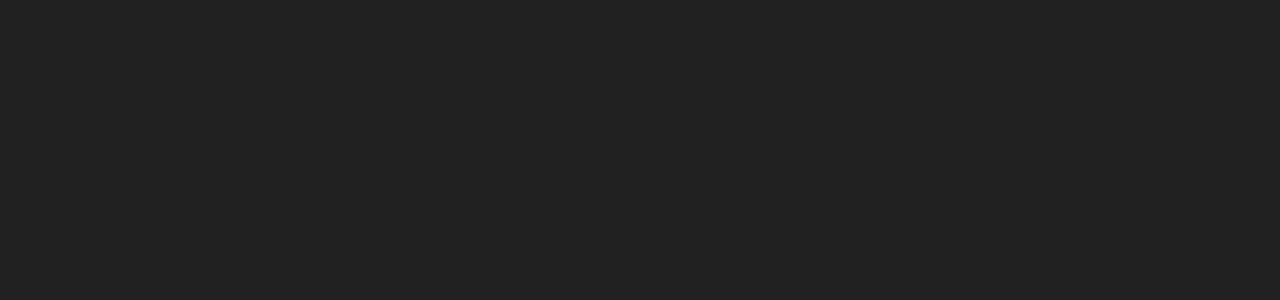
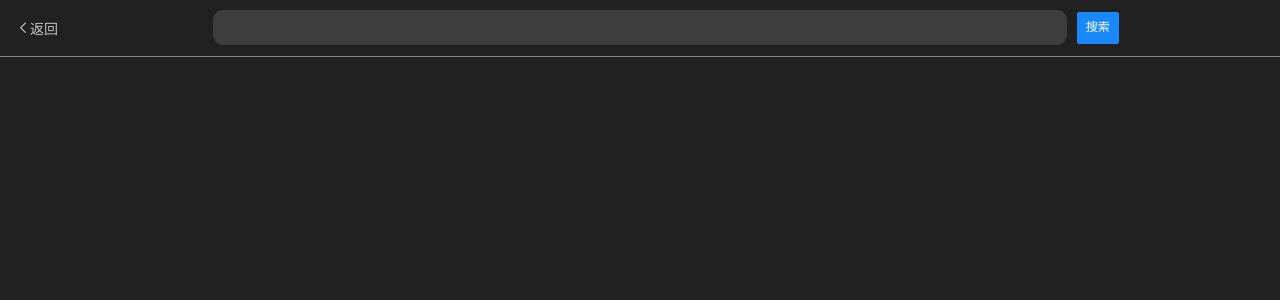
Before and after one commit to Cmysession/vant3-vue3-video, a Vue app: page /search in a window 1280 px wide. Before the commit this address had no page. Shown: the top 300 px of the page. Built offline with nearby package versions, Linux system fonts and the light colour scheme; what vue3-video-play would draw is missing.

Commit message:
搜索页面

```diff
--- a/src/main.js
+++ b/src/main.js
@@ -2,7 +2,9 @@
 import App from './App.vue'
 import router from './router'
 import store from './store'
-import { Button,Icon,List,NavBar,Tag,Col, Row  } from 'vant'
+import {
+    Button, Icon, List, NavBar, Tag, Col, Row, Field, CellGroup
+} from 'vant'
 import publicCss from './style/public.css'
 import vue3videoPlay from "vue3-video-play"; // 引入组件
 import "vue3-video-play/dist/style.css"; // 引入css
@@ -17,6 +19,8 @@
     .use(Tag)
     .use(Col)
     .use(Row)
+    .use(Field)
+    .use(CellGroup)
     .use(vue3videoPlay)
     .use(router)
     .mount('#app')
--- a/src/router/index.js
+++ b/src/router/index.js
@@ -18,6 +18,12 @@
         component: () => import(/* webpackChunkName: "VideoView" */ '../views/video/VideoView.vue'),
         meta: { keepAlive: false, scrollTop: 0 },
       },
+      {
+        path: '/search', // 搜索
+        name: 'search-view',
+        component: () => import(/* webpackChunkName: "SearchView" */ '../views/search/SearchView.vue'),
+        meta: { keepAlive: false, scrollTop: 0 },
+      },
     ]
   },
   {
--- a/src/views/home/HomeView.vue
+++ b/src/views/home/HomeView.vue
@@ -10,7 +10,7 @@
                         <div class="logo-title">YouTuBe</div>
                     </div>
                     <!-- 搜索 -->
-                    <div class="search-box">
+                    <div class="search-box" @click="onToView('search-view')">
                         <van-icon name="search" color="#FFFFFF" size="28" />
                     </div>
                     <!-- 我的信息 -->
@@ -257,12 +257,20 @@
             setSessionItem('btScrollLeft', btScrollLeft)
         })
 
+        /**
+         * 跳转其他页面
+         * @param {*} name
+         */
+        const onToView = function (name) {
+            router.push({ name: name })
+        }
+
         onMounted(function () {
 
         })
 
         return {
-            init, sortOnClick, dataScroll, onLoad, rowInfo
+            init, sortOnClick, dataScroll, onLoad, rowInfo, onToView
         }
     },
 
--- /dev/null
+++ b/src/views/search/SearchView.vue
@@ -0,0 +1,85 @@
+<template>
+    <div id="search-body-box">
+        <header class="header-box">
+            <van-row>
+                <van-col @click="onClickLeft" span="4">
+                    <van-icon name="arrow-left" />返回
+                </van-col>
+                <van-col span="16">
+                    <van-field class="field-box" />
+                </van-col>
+                <van-col span="4">
+                    <van-button type="primary" size="small">搜索</van-button>
+                </van-col>
+            </van-row>
+        </header>
+    </div>
+</template>
+
+<script>
+import { Toast } from 'vant';
+import { reactive } from 'vue'
+
+export default {
+    setup() {
+        const init = reactive({
+            value: '',
+        })
+
+        /**
+         * 返回事件
+         */
+        const onClickLeft = function () {
+            history.back()
+        }
+
+        const onSearch = (val) => Toast(val);
+        const onClickButton = () => Toast(init.value);
+        return { init, onSearch, onClickButton, onClickLeft }
+    }
+}
+</script>
+
+<style scoped>
+#search-body-box .header-box {
+    width: 100%;
+    height: 46px;
+    background: #212121;
+    border-bottom: 1px inset #313131;
+}
+
+#search-body-box .header-box .van-col {
+    font-size: 14px;
+    color: #c3c3c3;
+    position: relative;
+    display: flex;
+    align-items: center;
+}
+
+#search-body-box .header-box .van-col:nth-child(1) {
+    padding-left: 16px;
+}
+
+#search-body-box .header-box .van-col:nth-child(3) {
+    padding-left: 10px;
+}
+
+:deep(.field-box) {
+    border-radius: 10px;
+    height: 35px;
+    background: #3d3d3d;
+}
+
+.van-row {
+    margin-top: 10px;
+}
+
+:deep(.van-field__value) {
+    overflow: inherit;
+}
+
+:deep(.van-field__control) {
+    color: #FFFFFF;
+
+}
+</style>
--- a/src/views/video/VideoView.vue
+++ b/src/views/video/VideoView.vue
@@ -4,9 +4,6 @@
             <div id="back-box">
                 <van-nav-bar left-arrow left-text="返回" @click-left="onClickLeft" class="header-box"
                     :title="init.rowData.title">
-                    <template #right>
-                        <van-icon name="search" size="25" />
-                    </template>
                 </van-nav-bar>
             </div>
 
@@ -85,7 +82,7 @@
             poster: '', //视频类型
             width: "100%",
             height: '250px',
-            // src: "https://test-streams.mux.dev/x36xhzz/x36xhzz.m3u8", //视频源
+            src: "https://test-streams.mux.dev/x36xhzz/x36xhzz.m3u8", //视频源
             type: "m3u8", //视频类型
             title: '',
             autoPlay: true,
@@ -217,7 +214,7 @@
             router.replace({
                 name: 'back-view',
                 query: {
-                    path:'video-view',
+                    path: 'video-view',
                     row: setData(row)
                 }
             })
@@ -233,6 +230,8 @@
             videoRef.value.pause() // 停止播放
             window.open('//' + link, link)
         }
+
+
         onMounted(function () {
             init.rowData = getData(route.query.row)
             options.title = init.rowData.title
@@ -423,4 +422,9 @@
 #list-box .ad-box .van-button {
     letter-spacing: 10px;
 }
+
+:deep(.van-nav-bar__title) {
+    max-width: 68%;
+    margin-left: 25%;
+}
 </style>
```
